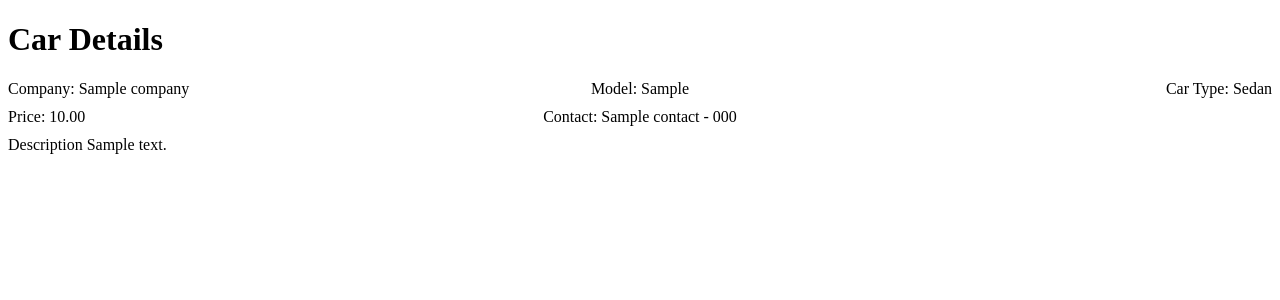
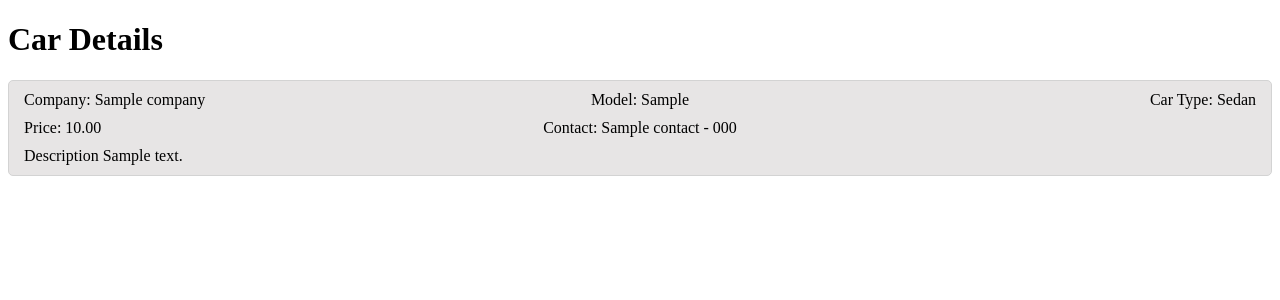
Before and after one commit to saideendev111/CarSell, a Django app: page /car/1/ in a window 1280 px wide. Shown: the part 66-366 px from the top of the page. Run offline with Django 5.2, Linux system fonts and the light colour scheme; tables that the repository leaves empty hold one stand-in row (values such as "Sample post").

Commit message:
Edited style for car_detail page

```diff
--- a/main_app/static/css/style.css
+++ b/main_app/static/css/style.css
@@ -74,6 +74,10 @@
     display: flex;
     flex-direction: column;
     gap: 10px;
+    padding: 10px 15px;
+    background-color: rgb(231, 229, 229);
+    border: 1px solid lightgray;
+    border-radius: 5px;
 }
 
 .detail-row {
```
